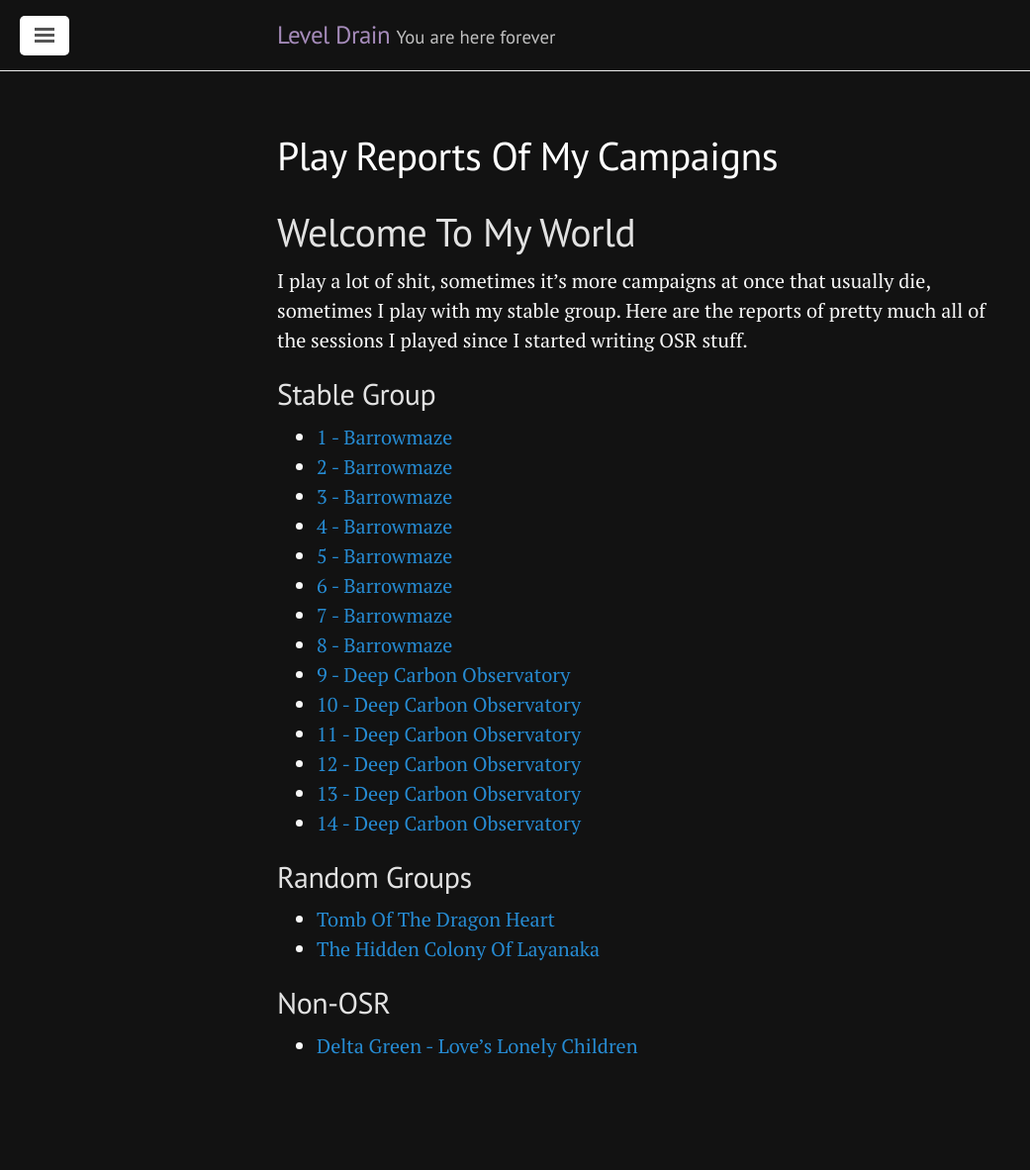
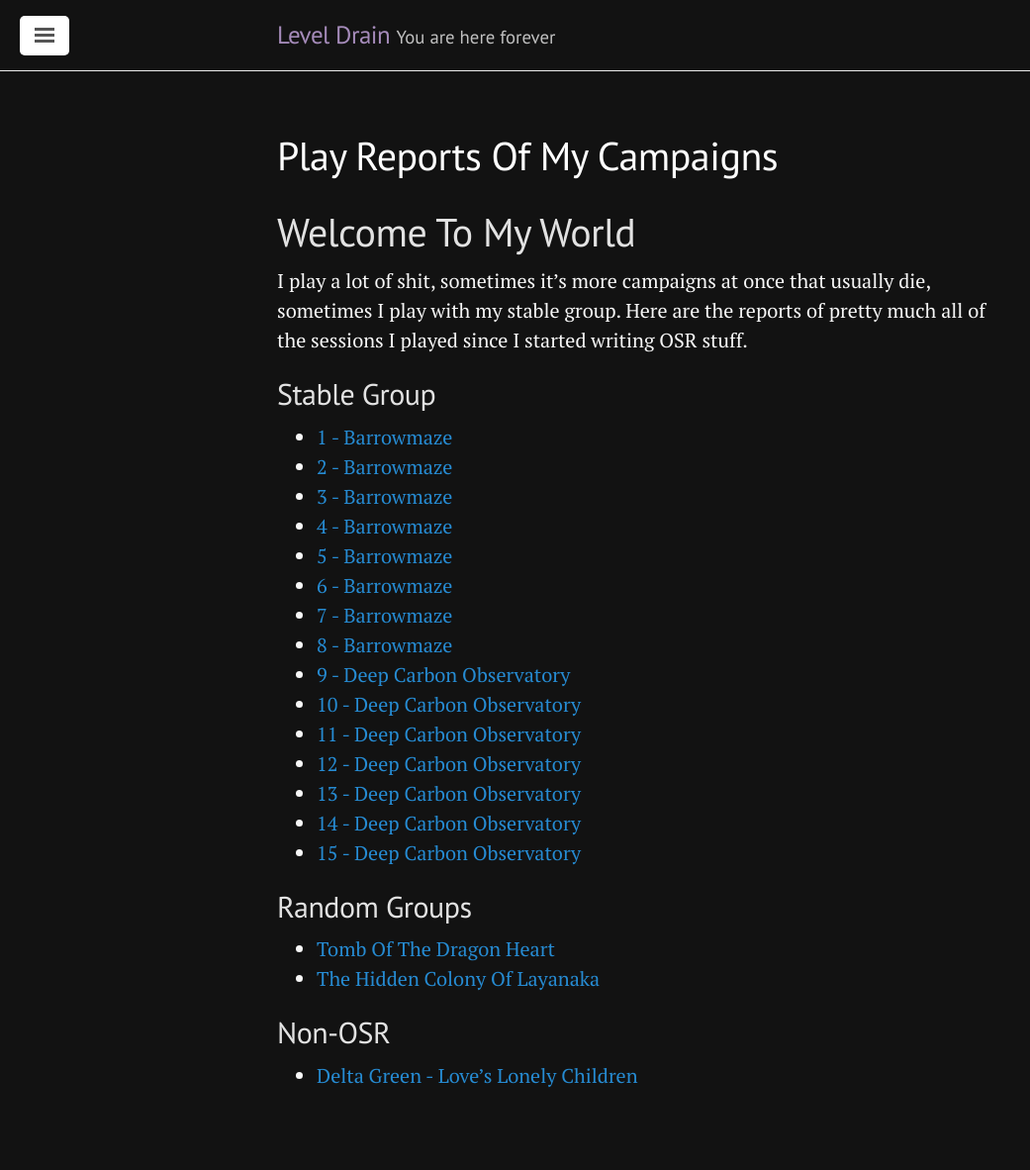
Before and after one commit to thevinter/thevinter.github.io, a Jekyll site: the page built from play-reports.md, in a window 1280 px wide. Shown: the whole page at 99% size, without its empty margins (0-1041 px from the left). Built offline with Jekyll 4.4.1, drawn with Linux system fonts in a browser that asks for light colours; before the commit the page ends 1152 px from its top, so only the background shows below that.

Commit message:
dco 15 report

```diff
--- a/play-reports.md
+++ b/play-reports.md
@@ -22,6 +22,7 @@
 - [12 - Deep Carbon Observatory](https://leveldrain.com/2021/03/09/dco-report-12/)
 - [13 - Deep Carbon Observatory](https://leveldrain.com/2021/03/12/dco-report-13/)
 - [14 - Deep Carbon Observatory](https://leveldrain.com/2021/03/13/dco-report-14/)
+- [15 - Deep Carbon Observatory](https://leveldrain.com/2021/03/17/dco-report-15/)
 
 ## Random Groups
 - [Tomb Of The Dragon Heart](https://leveldrain.com/2021/02/08/inexperienced-players/)
```
